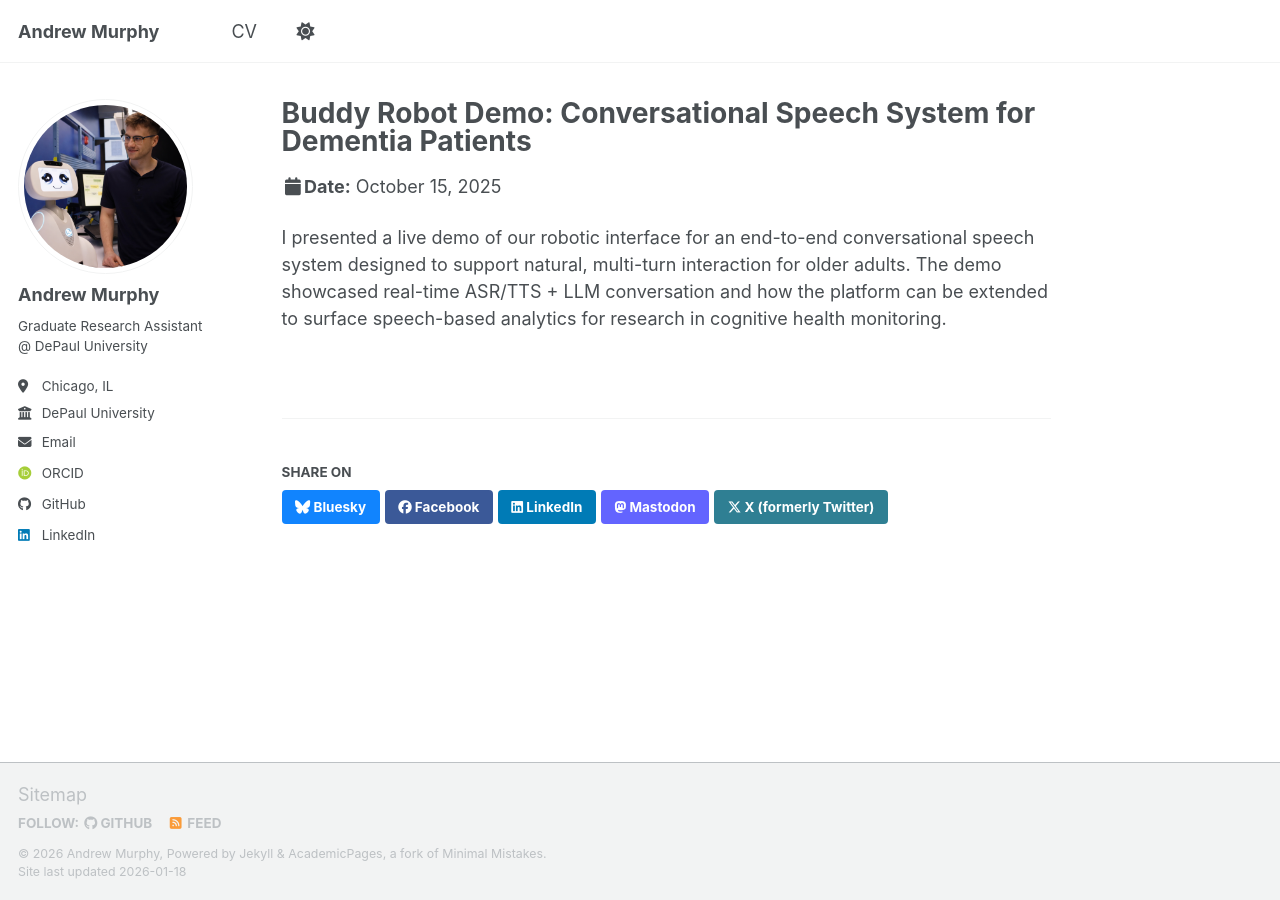
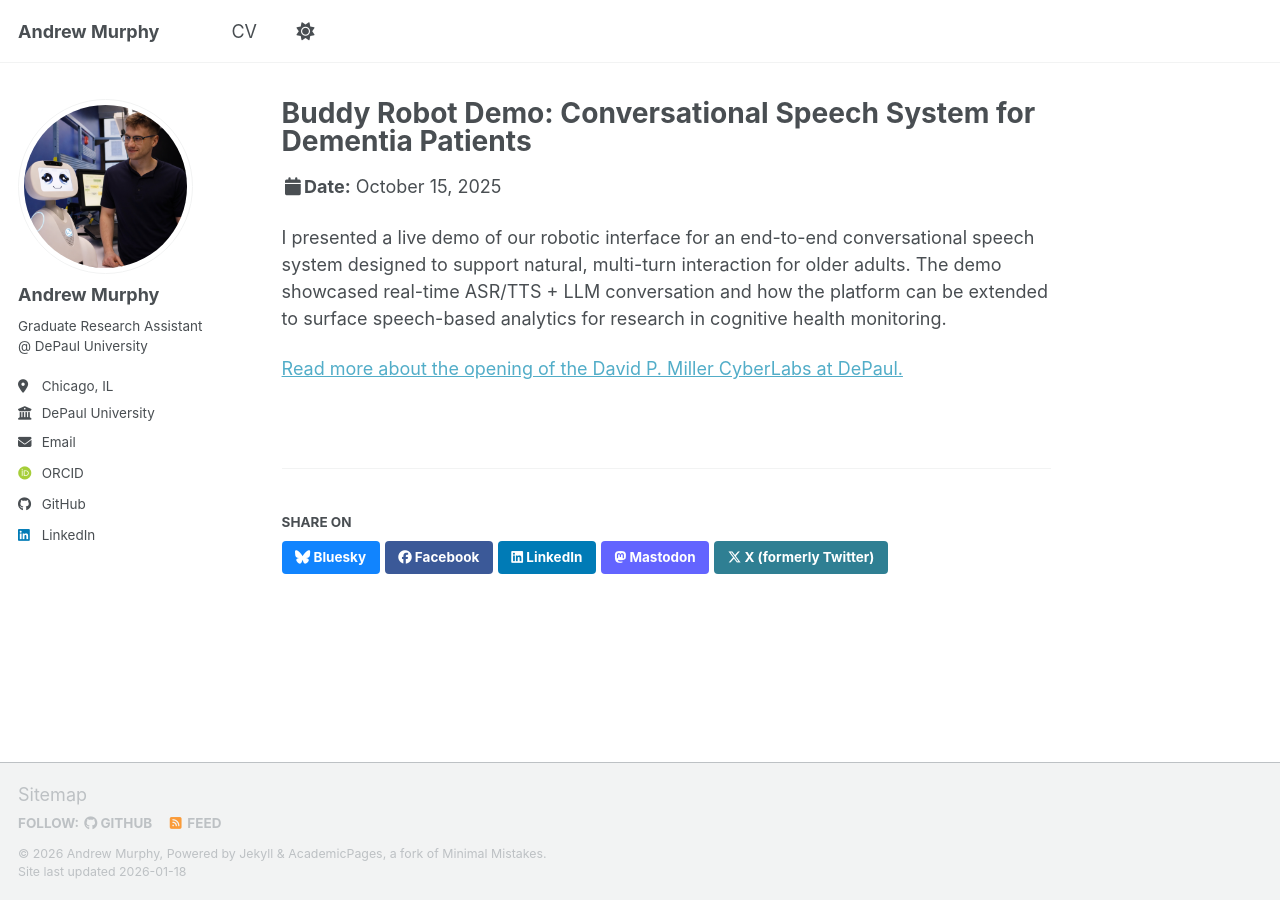
Before and after one commit to amurphy99/amurphy99.github.io, a Jekyll site: the page built from _talks/2025-10-15-cyberlabs-robot-demo.md, in a window 1280 px wide. Built offline with Jekyll 4.4.1, drawn with Linux system fonts in a browser that asks for light colours; some web fonts are replaced; a script bundle is joined from its source files by our own code; library files that are not in the unit come from our copies.

Commit message:
added link to demo

```diff
--- a/_talks/2025-10-15-cyberlabs-robot-demo.md
+++ b/_talks/2025-10-15-cyberlabs-robot-demo.md
@@ -10,3 +10,5 @@
 ---
 
 I presented a live demo of our robotic interface for an end-to-end conversational speech system designed to support natural, multi-turn interaction for older adults. The demo showcased real-time ASR/TTS + LLM conversation and how the platform can be extended to surface speech-based analytics for research in cognitive health monitoring.
+
+[Read more about the opening of the David P. Miller CyberLabs at DePaul.](https://resources.depaul.edu/newsline/sections/campus-and-community/Pages/cyberlabs.aspx)
```
Also changed, not shown: README.md (+0 -1 lines).
